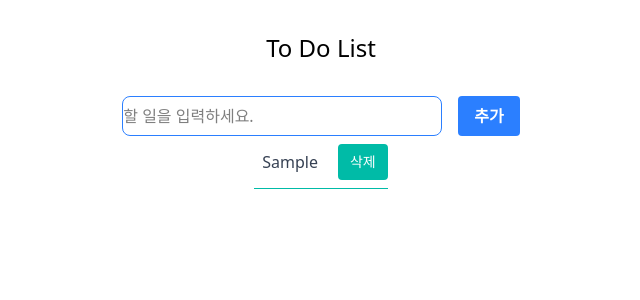
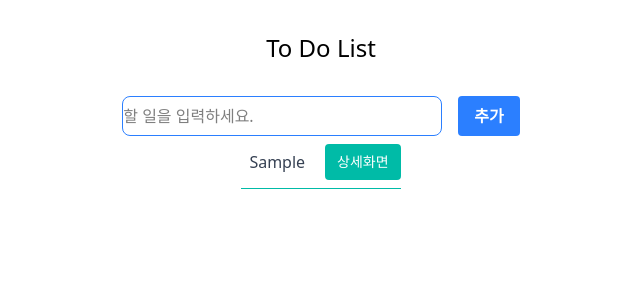
Before and after one commit to f-lab-edu/to-do, a React (Vite) app: page /detail in a window 1280 px wide. Both pictures are taken after typing "Sample" into the empty fields and a click on the button "추가". Shown: the top 300 px of the page, without its empty margins (319-959 px from the left). Built offline with nearby package versions, Linux system fonts and the light colour scheme.

Commit message:
feat: react router 작업중

```diff
--- a/package.json
+++ b/package.json
@@ -13,6 +13,7 @@
     "@tailwindcss/cli": "^4.1.7",
     "react": "^19.1.0",
     "react-dom": "^19.1.0",
+    "react-router-dom": "^7.6.0",
     "tailwindcss": "^4.1.7"
   },
   "devDependencies": {
--- a/src/App.tsx
+++ b/src/App.tsx
@@ -2,6 +2,7 @@ import { useState , useEffect} from 'react'
 import './css/App.css'
 import TodoForm from './component/TodoForm';
 import TodoList from './component/TodoList';
+import Router from './Router';
 
 type Todo = {
   id: number;
@@ -48,11 +49,15 @@ function App() {
   }
 
   return (
-    <div className='flex flex-col justify-center items-center'>
-      <h1 className='m-8 text-2xl'>To Do List</h1>
-      <TodoForm onSubmit={addTodo}/>
-      <TodoList todos={todos} deleteTodo={deleteTodo}/>
-    </div>
+    <>
+      <Router />
+      <div className='flex flex-col justify-center items-center'>
+        <h1 className='m-8 text-2xl'>To Do List</h1>
+        <TodoForm onSubmit={addTodo}/>
+        <TodoList todos={todos} deleteTodo={deleteTodo}/>
+      </div>
+    </>
+
   );
 }
 
--- /dev/null
+++ b/src/Router.tsx
@@ -0,0 +1,15 @@
+import React from "react";
+import { BrowserRouter, Routes, Route } from "react-router-dom";
+import DetailTodo from './pages/DetailTodoPage'
+
+const Router = () => {
+    return (
+        <BrowserRouter>
+            <Routes>
+                <Route path="detail" element={<DetailTodo />}/>
+            </Routes>
+        </BrowserRouter>
+    );
+}
+
+export default Router;
--- a/src/component/TodoItem.tsx
+++ b/src/component/TodoItem.tsx
@@ -1,4 +1,4 @@
-import React from 'react'
+import { useNavigate } from 'react-router-dom';
 import type { Todo } from '../types'
 
 type TodoItemProps = {
@@ -6,13 +6,22 @@ type TodoItemProps = {
     deleteTodo: (id: number) => void;
 }
 
+const goToDetailTodo = () => {
+    console.log(' ====== goToDetailTodo ======= ');
+    const navigate = useNavigate();
+    navigate("/pages/DetailTodoPage");
+}
+
 function TodoItem({todo, deleteTodo}: TodoItemProps) {
     return (
         <li className='flex items-center border-b border-teal-500 py-2' id={todo.id.toString()}>
             <span className='appearance-none bg-transparent border-none w-full text-gray-700 mr-3 py-1 px-2 leading-tight focus:outline-none'>{todo.text}</span>
-            <button
+            {/* <button
                 className='flex-shrink-0 bg-teal-500 hover:bg-teal-700 border-teal-500 hover:border-teal-700 text-sm border-4 text-white py-1 px-2 rounded'
-                onClick={() => deleteTodo(todo.id)}>삭제</button>
+                onClick={() => deleteTodo(todo.id)}>삭제</button> */}
+                <button
+                className='flex-shrink-0 bg-teal-500 hover:bg-teal-700 border-teal-500 hover:border-teal-700 text-sm border-4 text-white py-1 px-2 rounded'
+                onClick={() => goToDetailTodo()}>상세화면</button>
         </li>
     )
 }
--- a/src/component/TodoList.tsx
+++ b/src/component/TodoList.tsx
@@ -1,4 +1,3 @@
-import React from 'react'
 import TodoItem from './TodoItem'
 import type { Todo } from '../types'
 
--- /dev/null
+++ b/src/pages/DetailTodoPage.tsx
@@ -0,0 +1,9 @@
+import React from "react";
+
+function DetailTodoPage() {
+    return (
+        <div></div>
+    );
+}
+
+export default DetailTodoPage;
```
Also changed, not shown: 1 other file (tests, documents, lock files or other folders).
